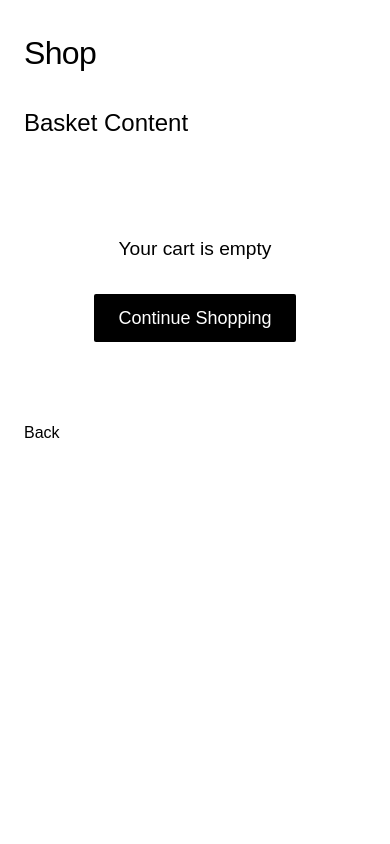
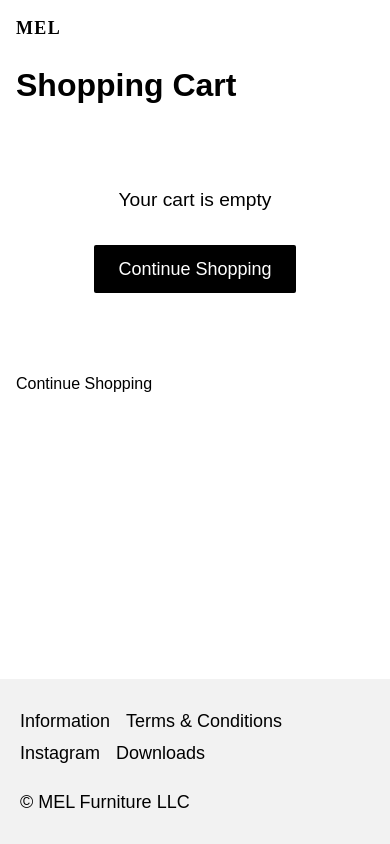
Before and after one commit to mel-furniture/shop, a website: page public/cart.html in a window 390 px wide. Drawn offline with Linux system fonts and the light colour scheme.

Commit message:
Update cart.html

```diff
--- a/public/cart.html
+++ b/public/cart.html
@@ -13,34 +13,20 @@
       box-sizing: border-box;
     }
 
-    /* ===== HEADER ===== */
-    .header {
-      display: flex;
-      justify-content: flex-start;
-      align-items: center;
-      padding: 2.5rem 3rem;
-    }
-
-    .shop-title {
-      font-size: 5rem;
-      font-weight: 300;
-      color: #000;
-      letter-spacing: -0.02em;
-    }
-
     /* ===== MAIN CONTENT ===== */
     .container {
       flex: 1;
-      padding: 0 3rem 3rem;
+      padding: 4rem 3rem 3rem;
       max-width: 1400px;
       width: 100%;
+      margin: 0 auto;
     }
 
-    .page-title {
-      font-size: 1.5rem;
-      font-weight: 300;
+    h1 {
+      font-size: 2rem;
+      font-weight: 700;
       color: #000;
-      margin-bottom: 3rem;
+      margin-bottom: 2rem;
     }
 
     .cart-layout {
@@ -86,8 +72,8 @@
     }
 
     .item-name {
-      font-size: 1.3rem;
-      font-weight: 300;
+      font-size: 1.125rem;
+      font-weight: bold;
       color: #000;
       margin-bottom: 0.5rem;
     }
@@ -133,15 +119,15 @@
     }
 
     .sidebar-title {
-      font-size: 1.3rem;
-      font-weight: 300;
+      font-size: 1.125rem;
+      font-weight: bold;
       color: #000;
-      margin-bottom: 1.5rem;
+      margin-bottom: 1rem;
     }
 
     .subtotal-amount {
-      font-size: 2.5rem;
-      font-weight: 300;
+      font-size: 1.5rem;
+      font-weight: bold;
       color: #000;
       margin-bottom: 0.5rem;
     }
@@ -208,17 +194,9 @@
     }
 
     /* ===== MOBILE ===== */
-    @media (max-width: 968px) {
-      .header {
-        padding: 2rem 1.5rem;
-      }
-
-      .shop-title {
-        font-size: 3rem;
-      }
-
+    @media (max-width: 768px) {
       .container {
-        padding: 0 1.5rem 2rem;
+        padding: 4rem 1rem 2rem;
       }
 
       .cart-layout {
@@ -242,12 +220,6 @@
         padding-left: 0;
         padding-top: 2rem;
       }
-    }
-
-    @media (max-width: 600px) {
-      .shop-title {
-        font-size: 2rem;
-      }
 
       .cart-item {
         grid-template-columns: 1fr;
@@ -262,21 +234,31 @@
 </head>
 <body>
 
-  <!-- Header -->
-  <div class="header">
-    <div class="shop-title">Shop</div>
+  <div id="overlayText2">
+    <a href="/">MEL</a>
   </div>
 
-  <!-- Main Content -->
   <div class="container">
-    <h1 class="page-title">Basket Content</h1>
+    <h1>Shopping Cart</h1>
 
     <div id="cart-content">
       <!-- Cart items will be inserted here by JavaScript -->
     </div>
 
-    <a href="/" class="back-link">Back</a>
+    <a href="/" class="back-link">Continue Shopping</a>
   </div>
+
+  <footer>
+    <div class="footer-container">
+      <div class="footer-links">
+        <a href="information.html">Information</a>
+        <a href="terms-and-conditions.html">Terms & Conditions</a>
+        <a href="https://www.instagram.com/mel_furniture" target="_blank">Instagram</a>
+        <a href="downloads.html">Downloads</a>
+      </div>
+      <div>&copy; MEL Furniture LLC</div>
+    </div>
+  </footer>
 
   <script>
     // Cart management functions
```
